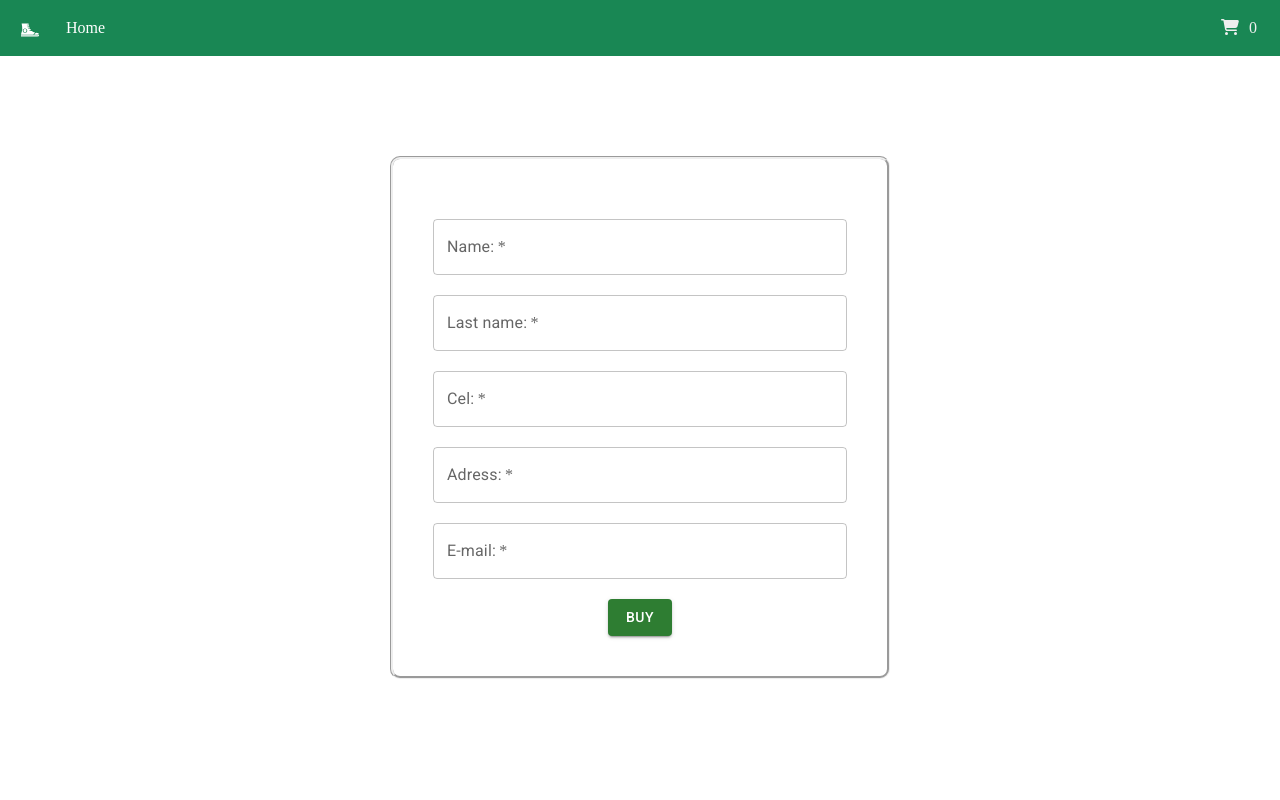
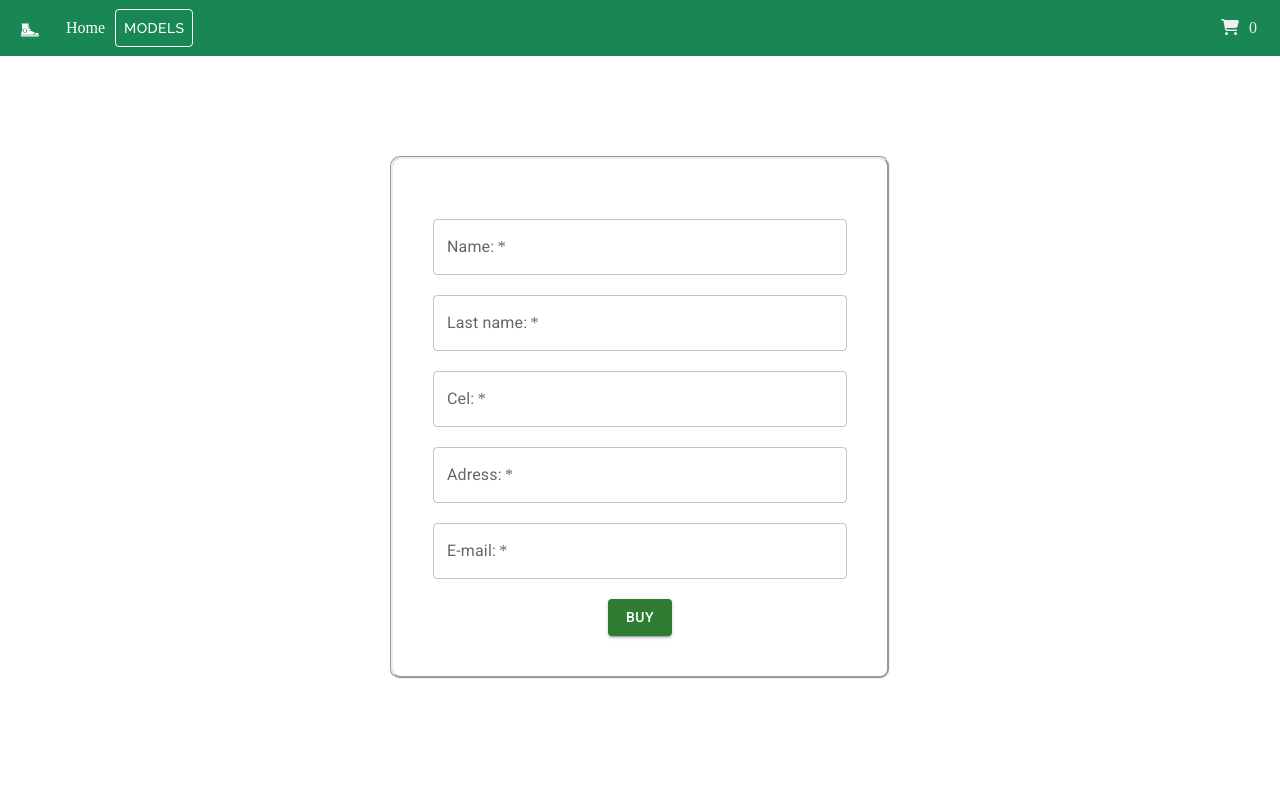
Before and after one commit to tomitose/ecommerce-r, a React (Create React App) app: page /checkout in a window 1280 px wide. Shown: the top 800 px of the page. Built offline with nearby package versions, Linux system fonts and the light colour scheme.

Commit message:
Modificacion final de faltantes

```diff
--- a/src/components/ItemListContainer/ItemListContainer.jsx
+++ b/src/components/ItemListContainer/ItemListContainer.jsx
@@ -1,15 +1,17 @@
 import React from "react";
 import { useEffect } from "react";
+import { useParams } from "react-router-dom";
 import useFireStore from "../../hooks/useFireStore";
 import ItemList from "../ItemList/ItemList";
 import "./ItemListContainer.css";
 
 const ItemListContainer = () => {
   const { product, getData } = useFireStore();
+  let { categoryId } = useParams();
 
   useEffect(() => {
-    getData();
-  }, []);
+    getData(categoryId)
+  }, [categoryId]);
 
   return (
     <div className="Card-Item-List-Container">
--- a/src/components/NavBar/NavBar.css
+++ b/src/components/NavBar/NavBar.css
@@ -20,3 +20,11 @@
   padding-left: 10px;
   text-decoration: none;
 }
+
+
+#demo-positioned-button {
+  color: white;
+  font-family: 'RALEWAY';
+  border: 1px solid;
+  margin-left: 10px;
+}
--- a/src/components/NavBar/NavBar.jsx
+++ b/src/components/NavBar/NavBar.jsx
@@ -1,14 +1,27 @@
 import React from "react";
+import Button from '@mui/material/Button';
+import Menu from '@mui/material/Menu';
+import MenuItem from '@mui/material/MenuItem';
 import { GiConverseShoe } from "react-icons/gi";
 import { Navbar, Nav } from "react-bootstrap";
 import NavbarToggle from "react-bootstrap/esm/NavbarToggle";
 import NavbarCollapse from "react-bootstrap/esm/NavbarCollapse";
 import CartWidget from "../CartWidget";
-import { Link } from "react-router-dom";
 import "./NavBar.css";
 import "typeface-raleway";
+import { Link } from "react-router-dom";
 
 const NavBar = () => {
+
+  const [anchorEl, setAnchorEl] = React.useState(null);
+  const open = Boolean(anchorEl);
+  const handleClick = (event) => {
+    setAnchorEl(event.currentTarget);
+  };
+  const handleClose = () => {
+    setAnchorEl(null);
+  };
+
   return (
     <Navbar
       bg="success"
@@ -27,6 +40,38 @@ const NavBar = () => {
             Home
           </Link>
         </Nav>
+
+      <Button
+        id="demo-positioned-button"
+        aria-controls={open ? 'demo-positioned-menu' : undefined}
+        aria-haspopup="true"
+        aria-expanded={open ? 'true' : undefined}
+        onClick={handleClick}
+      >
+        Models
+      </Button>
+      <Menu
+        id="demo-positioned-menu"
+        aria-labelledby="demo-positioned-button"
+        anchorEl={anchorEl}
+        open={open}
+        onClose={handleClose}
+        anchorOrigin={{
+          vertical: 'top',
+          horizontal: 'left',
+        }}
+        transformOrigin={{
+          vertical: 'top',
+          horizontal: 'left',
+        }}
+      >
+        <Link to={`/category/vans`}><MenuItem onClick={handleClose}>Vans</MenuItem></Link>
+        <Link to={`/category/adidas`}><MenuItem onClick={handleClose}>Adidas</MenuItem></Link>
+        <Link to={`category/nike`}><MenuItem onClick={handleClose}>Nike</MenuItem></Link>
+        <Link to={`category/reebok`}><MenuItem onClick={handleClose}>Reebok</MenuItem></Link>
+        <Link to={`category/newbalance`}><MenuItem onClick={handleClose}>New Balance</MenuItem></Link>
+      </Menu>
+
       </NavbarCollapse>
 
       <CartWidget />
--- a/src/context/CartContext.jsx
+++ b/src/context/CartContext.jsx
@@ -6,19 +6,28 @@ const CartContext = createContext();
 export const useCartContext = () => useContext(CartContext);
 
 const CartContextProvider = ({ children }) => {
-  const [cartList, setCartList] = useState(
+const [cartList, setCartList] = useState(
     JSON.parse(localStorage.getItem("cartList")) || []
   );
 
   function addToCart(items) {
+    for (let i = 0; i < cartList.length; i++) {
+      const element = cartList[i];
+      if(element.id === items.id){
+          element.count += items.count
+          localStorage.setItem("cartList", JSON.stringify(cartList))
+          return
+      }
+    }
+    console.log("No estaba, agrego")
     setCartList([...cartList, items]);
-    localStorage.setItem("cartList", JSON.stringify([...cartList, items]));
+    localStorage.setItem("cartList", JSON.stringify([...cartList, items]))
+
   }
 
-  /*
-    function isInCart (id)
 
-*/
+
+
 
   const removeItem = (id) => {
     let newCart = cartList.filter((e) => e.id !== id);
@@ -42,7 +51,7 @@ const CartContextProvider = ({ children }) => {
         showList,
         addToCart,
         removeItem,
-        clearCart,
+        clearCart
       }}
     >
       {children}
--- a/src/hooks/useFireStore.jsx
+++ b/src/hooks/useFireStore.jsx
@@ -10,14 +10,16 @@ const useFireStore = () => {
   const [detailIndividual, setDetailIndividual] = useState();
   const { clearCart } = useCartContext();
 
-  const getData = async () => {
+  const getData = async (categoryId=null) => {
     try {
       const data = collection(db, "items");
       const col = await getDocs(data);
-      const result = col.docs.map(
+      let result = col.docs.map(
         (doc) => (doc = { id: doc.id, ...doc.data() })
       );
-
+      if(categoryId){
+        result = result.filter(e => e.category === categoryId)
+      }
       return setProduct(result);
     } catch (error) {
       console.log(error);
```
Also changed, not shown: src/pages/Deals.jsx (deleted, +0 -9 lines).
